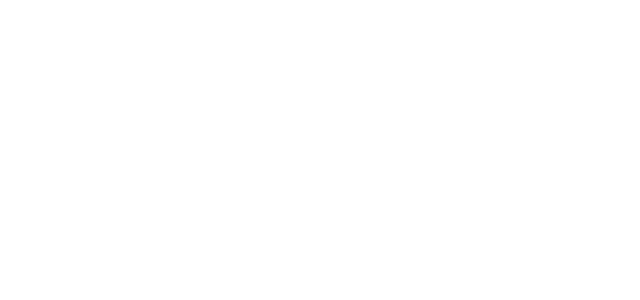
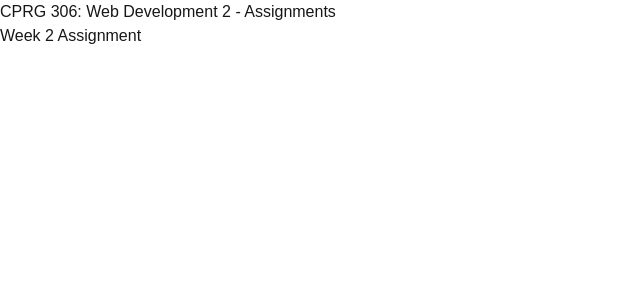
Before and after one commit to emily-thieu56/cprg306-assignments, a Next.js app: page / in a window 1280 px wide. Shown: the top 300 px of the page, without its empty margins (0-640 px from the left). Built offline with nearby package versions, Linux system fonts and the light colour scheme.

Commit message:
Added content to root page

```diff
--- a/app/page.js
+++ b/app/page.js
@@ -1,5 +1,12 @@
-
+import { Main } from "next/document"
+import Link from "next/link";
 
 export default function Home() {
+ return (
+  <main>
+    <h1>CPRG 306: Web Development 2 - Assignments</h1>
+    <Link href="http://localhost:3000/week-2"> Week 2 Assignment</Link>
+  </main>
 
+ );
 }
```
